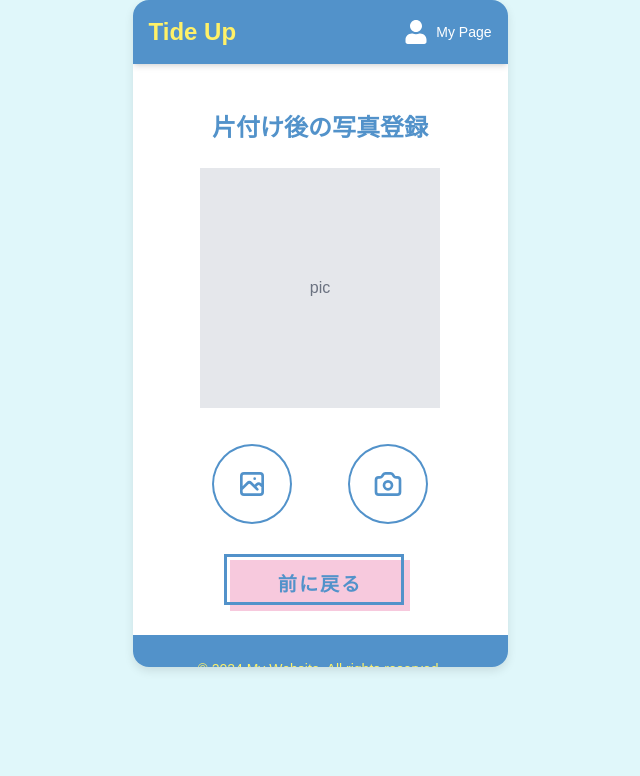
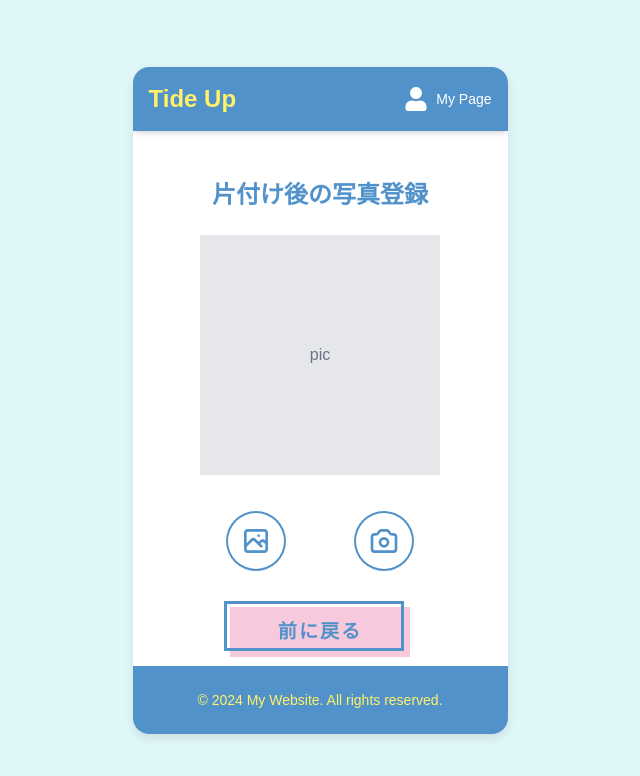
Before and after one commit to ms-engineer-bc24-07/FinalProject_teamD, a Next.js app in the folder frontend/: page /cleanup/1 in a window 1280 px wide. Shown: the top 776 px of the page, without its empty margins (320-960 px from the left). Built offline with nearby package versions, Linux system fonts and the light colour scheme; no server answers.

Commit message:
fix.画面の調整

```diff
--- a/frontend/src/app/globals.css
+++ b/frontend/src/app/globals.css
@@ -9,9 +9,12 @@ html, body {
   margin: 0;
   padding: 0;
   width: 100%;
-  height: 100%;
+  height: 100vh; /* ビューポート全体の高さを確保 */
   font-family: "Hannotate SC", "Hiragino Maru Gothic Pro","ヒラギノ丸ゴ Pro W4","Arial", "Helvetica", sans-serif;
   background-color: #e0f7fa; /* 背景色（余白部分） */
+  display: flex; /* フレックスボックスで中央揃えを設定 */
+  justify-content: center; /* 水平方向に中央揃え */
+  align-items: center; /* 垂直方向に中央揃え */
 }
 
 /* アプリ全体のラッパーを中央に配置 */
@@ -25,25 +28,35 @@ html, body {
   box-shadow: 0 4px 10px rgba(0, 0, 0, 0.1); /* 軽い影で立体感を演出 */
   border-radius: 16px; /* 角丸でデザインを整える */
   margin: auto; /* ブラウザ中央に配置 */
-  overflow-y: auto; /* コンテンツが高さを超えた場合は縦スクロールを表示 */
+  overflow: hidden; /* 全体のスクロールを無効化 */
 }
 
 /* header, main, footerが収まるようにflexを使用 */
 main {
   flex: 1; /* メイン部分をヘッダーとフッターの間に拡張 */
+  overflow-y: auto; /* コンテンツが多い場合、スクロール可能に */
   display: flex;
   flex-direction: column;
   align-items: center;
-  justify-content: center;
+  justify-content: flex-start; /* スクロール開始位置を調整 */
 }
 
+/* ヘッダーとフッターを固定 */
 header, footer {
+  position: sticky; /* 固定する */
+  z-index: 10; /* 他の要素より前面に表示 */
+  top: 0; /* ヘッダーは常に上 */
+  bottom: 0; /* フッターは常に下 */
   padding: 1rem;
   text-align: center;
+  background-color: #5292ca; /* 背景色 */
+  color: #ffffff;
 }
 
 /* フッターのデザイン */
 footer {
+  top: unset; /* フッターには上位置を解除 */
+  bottom: 0; /* 下に固定 */
   background-color: #5292ca; /* カスタムブルー */
   color: #ffffff;
   font-size: 0.9rem;
@@ -115,28 +128,64 @@ footer {
 
 
 
-/* 見本写真登録完了画面のcss */
-.heart {
-  font-size: 100px;
-  color: #fff168; /* ゴールドの色 */
-  -webkit-animation: heart-beats .3s infinite alternate;
-  animation: heart-beats .3s infinite alternate;
-  transform-origin: center;
+/* 見本写真登録完了画面のプリンアニメーション */
+.pudding-container {
+  width: 150px;
+  height: 150px;
+  position: relative;
+  margin: 0 auto; /* 中央寄せ */
 }
 
-@-webkit-keyframes heart-beats {
-  to { -webkit-transform: scale(1.1); }
-}
-@keyframes heart-beats {
-  to { transform: scale(1.1); }
+.pudding {
+  width: 100%;
+  height: 100%;
+  background-image: url("https://tsukatte.com/wp-content/uploads/2021/03/sofa_blue.png");
+  background-size: cover;
+  animation: purine 1.5s linear infinite;
+  transform-origin: center bottom;
+  transform: translateY(-80px); /* 初期位置 */
 }
 
+@keyframes purine {
+  10% {
+    transform: translateY(0); /* 上から落ちる */
+  }
+  15% {
+    transform: scale(1.1, 0.9); /* 衝撃でつぶれる */
+  }
+  20% {
+    transform: scale(1.1, 0.8); /* 衝撃でさらにつぶれる */
+  }
+  30% {
+    transform: scale(1.15, 0.7); /* 横に少し伸びる */
+  }
+  45% {
+    transform: scale(1.2, 0.5); /* 横に伸びる */
+  }
+  50% {
+    transform: scale(0.85, 1.15); /* 縦に伸びる */
+  }
+  60% {
+    transform: scale(1.1, 0.9); /* 縮む */
+  }
+  70% {
+    transform: scale(0.95, 1.08); /* 縦に伸びる */
+  }
+  90% {
+    transform: scale(0.98, 1.02); /* 縮む */
+  }
+  100% {
+    transform: scale(1, 1); /* 元のサイズ */
+  }
+}
+
+/* 登録完了メッセージ */
 .text-cute {
   font-family: 'Hiragino Maru Gothic Pro', cursive;
   color: #5292ca;
-  font-size: 2rem;
+  font-size: 1.5rem;
   text-align: center;
-  margin-top: 8px;
+  margin-top: 3px;
 }
 
 
@@ -339,8 +388,8 @@ a.back-btn-border-shadow--color:before {
   justify-content: center;
   align-items: center;
   margin: 20px;
-  width: 80px; /* 幅を固定 */
-  height: 80px; /* 高さを固定（幅と同じ） */
+  width: 60px; /* 幅を固定 */
+  height: 60px; /* 高さを固定（幅と同じ） */
   text-decoration: none;
   border-radius: 50%; /* 丸いデザイン */
   padding: 0; /* パディングをリセット */
```
